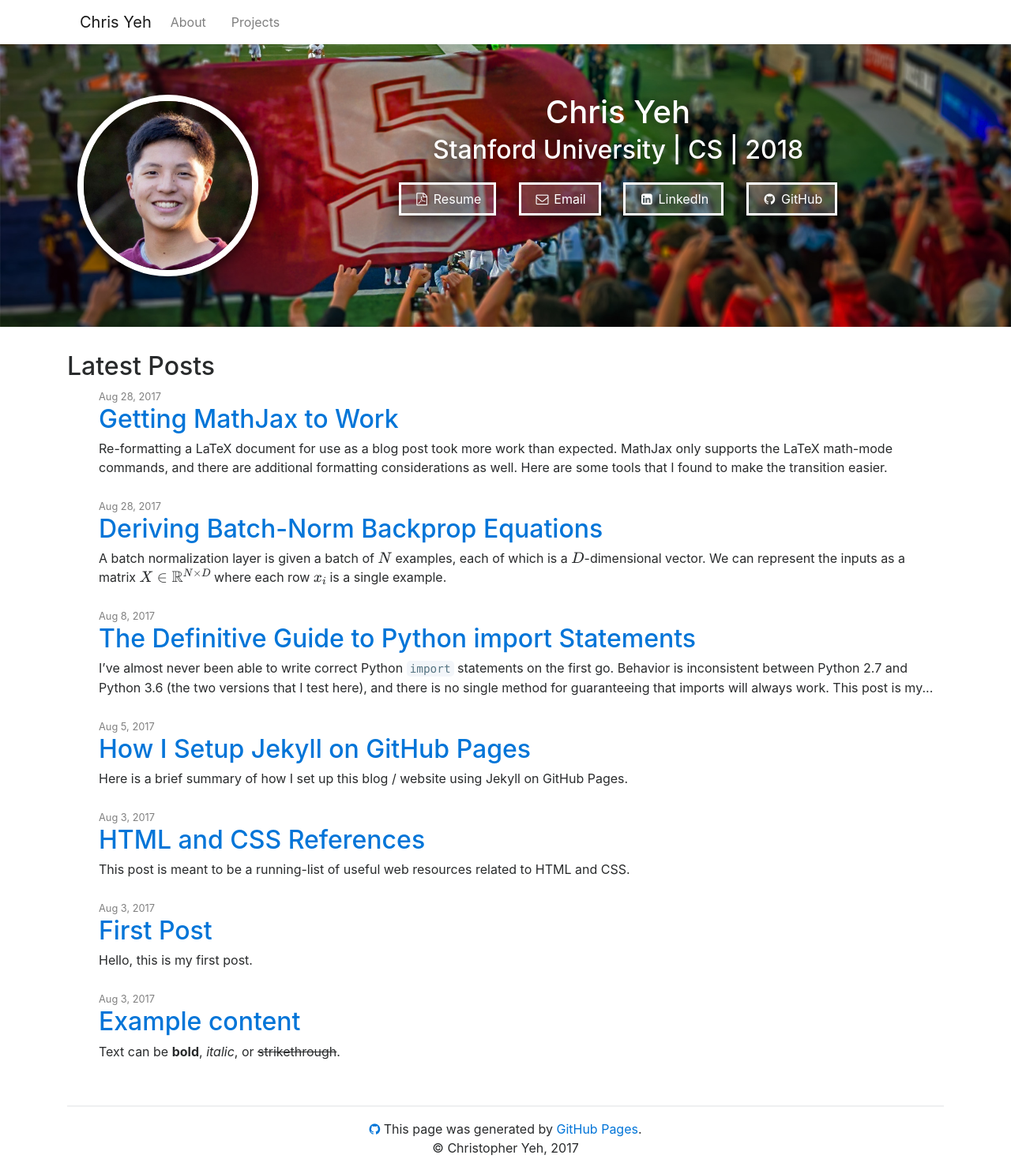
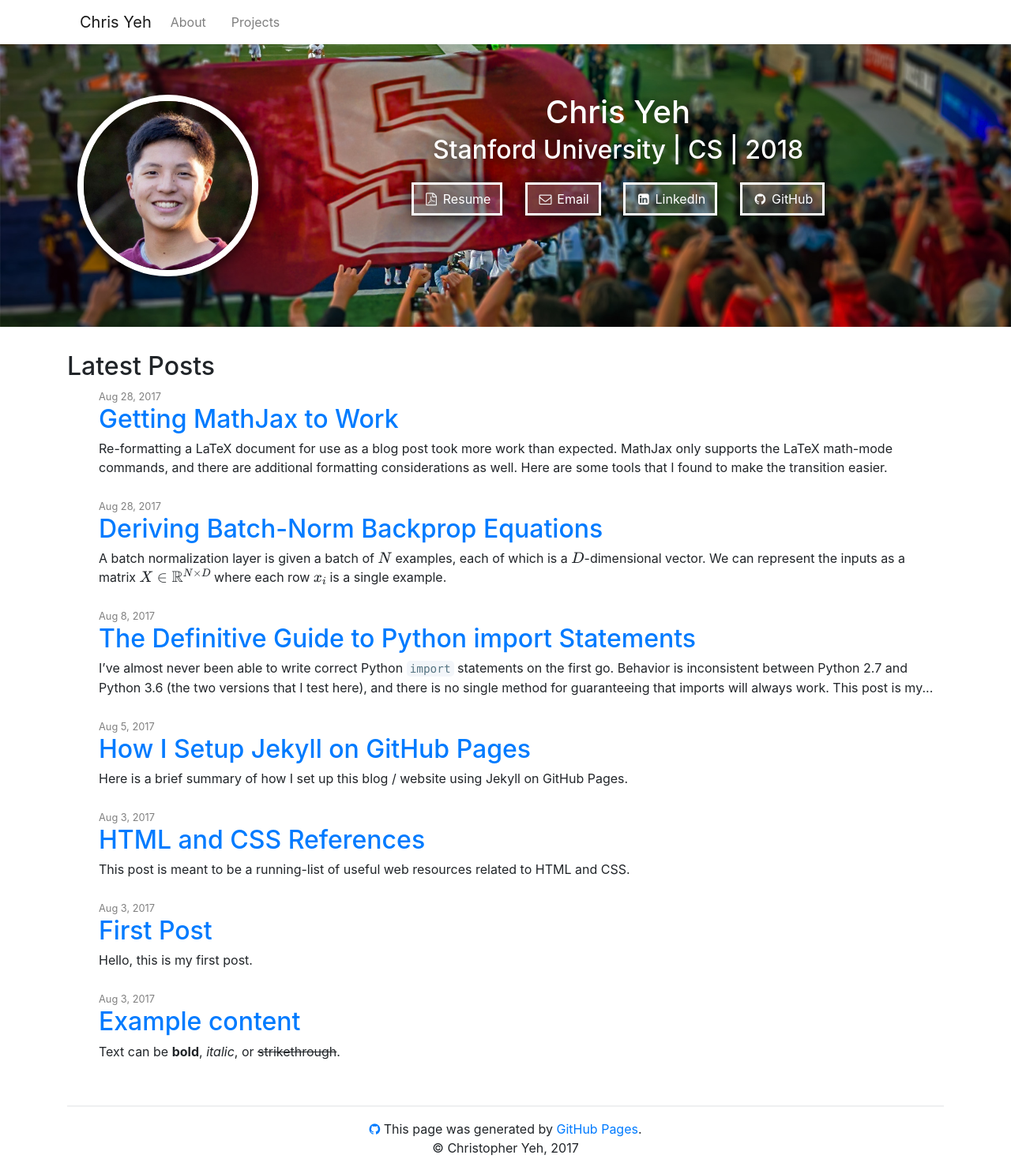
Before and after one commit to chrisyeh96/chrisyeh96.github.io, a Jekyll site: the page built from index.md, in a window 1280 px wide. Shown: the whole page at 79% size. Built offline with Jekyll 4.4.1, drawn with Linux system fonts in a browser that asks for light colours; nearby versions of some CDN libraries; formulas are drawn with MathJax 3.

Commit message:
Update to Bootstrap v4 beta (from alpha-6)

```diff
--- a/_includes/navbar.html
+++ b/_includes/navbar.html
@@ -2,11 +2,11 @@
 {% assign page_paths = site.header_pages | default: default_paths %}
 
 <div class="container">
-  <nav class="navbar navbar-toggleable-md navbar-light bg-white">
-    <button class="navbar-toggler navbar-toggler-right" type="button" data-toggle="collapse" data-target="#navbarSupportedContent" aria-controls="navbarSupportedContent" aria-expanded="false" aria-label="Toggle navigation">
+  <nav class="navbar navbar-expand-md navbar-light bg-white">
+    <a class="navbar-brand" href="{{ "/" | relative_url }}">{{ site.title | escape }}</a>
+    <button class="navbar-toggler" type="button" data-toggle="collapse" data-target="#navbarSupportedContent" aria-controls="navbarSupportedContent" aria-expanded="false" aria-label="Toggle navigation">
       <span class="navbar-toggler-icon"></span>
     </button>
-    <a class="navbar-brand" href="{{ "/" | relative_url }}">{{ site.title | escape }}</a>
 
     {% if page_paths %}
     <div class="collapse navbar-collapse" id="navbarSupportedContent">
--- a/_layouts/default.html
+++ b/_layouts/default.html
@@ -6,16 +6,14 @@
   <meta name="description" content="{{ page.description | default: site.description }}"/>
   <meta name="viewport" content="width=device-width, initial-scale=1">
 
-  <meta name="theme-color" content="#157878">
-
-  <!-- Required CSS: Bootstrap v4.0.0-alpha.6, Font Awesome 4.7.0, custom CSS -->
-  <link rel="stylesheet" href="https://maxcdn.bootstrapcdn.com/bootstrap/4.0.0-alpha.6/css/bootstrap.min.css" integrity="sha384-rwoIResjU2yc3z8GV/NPeZWAv56rSmLldC3R/AZzGRnGxQQKnKkoFVhFQhNUwEyJ" crossorigin="anonymous">
+  <!-- Required CSS: Bootstrap v4.0.0-beta, Font Awesome 4.7.0, custom CSS -->
+  <link rel="stylesheet" href="https://maxcdn.bootstrapcdn.com/bootstrap/4.0.0-beta/css/bootstrap.min.css" integrity="sha384-/Y6pD6FV/Vv2HJnA6t+vslU6fwYXjCFtcEpHbNJ0lyAFsXTsjBbfaDjzALeQsN6M" crossorigin="anonymous">
   <link rel="stylesheet" href="https://maxcdn.bootstrapcdn.com/font-awesome/4.7.0/css/font-awesome.min.css" integrity="sha384-wvfXpqpZZVQGK6TAh5PVlGOfQNHSoD2xbE+QkPxCAFlNEevoEH3Sl0sibVcOQVnN" crossorigin="anonymous">
-  <link rel="stylesheet" href="/css/website.css">
+  <link rel="stylesheet" href="./css/website.css">
   <!-- <link rel="stylesheet" href="{{ '/assets/css/style.css?v=' | append: site.github.build_revision | relative_url }}"> -->
 
   {% if page.use_code %}
-    <link rel="stylesheet" href="/css/rouge-github.css">
+    <link rel="stylesheet" href="./css/rouge-github.css">
   {% endif %}
 
   {% if page.use_math %}
@@ -40,10 +38,10 @@
   </div>
 
 <!-- jQuery: necessary for Bootstrap's JavaScript plugins -->
-<script src="https://code.jquery.com/jquery-3.1.1.slim.min.js" integrity="sha384-A7FZj7v+d/sdmMqp/nOQwliLvUsJfDHW+k9Omg/a/EheAdgtzNs3hpfag6Ed950n" crossorigin="anonymous"></script>
-<!-- Tether: required for Bootstrap tooltips -->
-<!-- <script src="https://cdnjs.cloudflare.com/ajax/libs/tether/1.4.0/js/tether.min.js" integrity="sha384-DztdAPBWPRXSA/3eYEEUWrWCy7G5KFbe8fFjk5JAIxUYHKkDx6Qin1DkWx51bBrb" crossorigin="anonymous"></script> -->
+<script src="https://code.jquery.com/jquery-3.2.1.slim.min.js" integrity="sha384-KJ3o2DKtIkvYIK3UENzmM7KCkRr/rE9/Qpg6aAZGJwFDMVNA/GpGFF93hXpG5KkN" crossorigin="anonymous"></script>
+<!-- Popper.js: required for Bootstrap tooltips -->
+<!-- <script src="https://cdnjs.cloudflare.com/ajax/libs/popper.js/1.11.0/umd/popper.min.js" integrity="sha384-b/U6ypiBEHpOf/4+1nzFpr53nxSS+GLCkfwBdFNTxtclqqenISfwAzpKaMNFNmj4" crossorigin="anonymous"></script> -->
 <!-- Bootstrap JS: enclude all compiled plugins (below), or include individual files as needed -->
-<script src="https://maxcdn.bootstrapcdn.com/bootstrap/4.0.0-alpha.6/js/bootstrap.min.js" integrity="sha384-vBWWzlZJ8ea9aCX4pEW3rVHjgjt7zpkNpZk+02D9phzyeVkE+jo0ieGizqPLForn" crossorigin="anonymous"></script>
+<script src="https://maxcdn.bootstrapcdn.com/bootstrap/4.0.0-beta/js/bootstrap.min.js" integrity="sha384-h0AbiXch4ZDo7tp9hKZ4TsHbi047NrKGLO3SEJAg45jXxnGIfYzk4Si90RDIqNm1" crossorigin="anonymous"></script>
 </body>
 </html>
```
